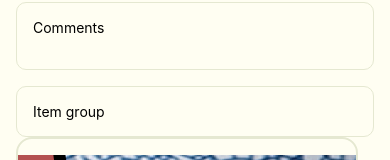
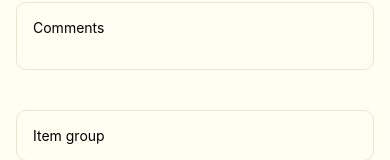
Before and after one commit to kocoukot/LikeList_ReactN, a React Native app: screen /AddNewItem in a window 390 px wide. Shown: the part 145-305 px from the top of the page. Built offline with nearby package versions, Linux system fonts and the light colour scheme; what react-native would draw is missing.

Commit message:
code refactor

```diff
--- a/package.json
+++ b/package.json
@@ -21,6 +21,7 @@
     "expo-font": "^11.1.1",
     "react": "18.2.0",
     "react-native": "0.71.7",
+    "react-native-draggable-flatlist": "^4.0.1",
     "react-native-gesture-handler": "^2.9.0",
     "react-native-ionicons": "^4.6.5",
     "react-native-reanimated": "^3.1.0",
--- a/src/screens/GroupItemList.tsx
+++ b/src/screens/GroupItemList.tsx
@@ -24,7 +24,7 @@ export function GroupItemList({route}) {
   return (
     <View style={styles.container}>
       <FlatList
-        keyExtractor={item => item.id}
+        keyExtractor={item => item.key}
         data={filteredList}
         renderItem={itemData => (
           <View style={{flexDirection: 'row', justifyContent:'space-between', alignContent:'space-between', alignItems:"center"}}>
--- a/src/screens/addNewItem/AddItemScreen.tsx
+++ b/src/screens/addNewItem/AddItemScreen.tsx
@@ -1,5 +1,11 @@
 import React, {useState} from 'react';
-import {StyleSheet, View, SafeAreaView, ScrollView, FlatList} from 'react-native';
+import {
+  StyleSheet,
+  View,
+  SafeAreaView,
+  ScrollView,
+  FlatList,
+} from 'react-native';
 
 import {Colors} from '../../utils/Colors';
 import {MainAppButton} from '../../components/Buttons';
@@ -27,7 +33,7 @@ export function AddNewItemScreen() {
   const [itemGroupName, setItemGroupName] = useState('');
   const [itemComments, setItemComments] = useState('');
   const [selectedColor, setSelectedColor] = useState('#ffd6d6');
-  const [selectedRating, setSelectedRating] = useState(4.5);
+  const [selectedRating, setSelectedRating] = useState(4);
   const [selectedIcon, setSelectedIcon] = useState('');
 
   const onSelectColor = ({hex}) => {
@@ -38,7 +44,7 @@ export function AddNewItemScreen() {
   function onAddNewItem() {
     if (itemName.length > 0 && itemGroupName.length > 0) {
       const newItem: LikedItem = {
-        id: uuid.v4().toString(),
+        key: uuid.v4().toString(),
         itemName: itemName,
         itemComments: itemComments,
         itemGroup: itemGroupName,
@@ -54,12 +60,15 @@ export function AddNewItemScreen() {
   return (
     <GestureHandlerRootView style={{flex: 1}}>
       <SafeAreaView style={styles.container}>
-
         <ScrollView
-
-          contentContainerStyle={{ flexGrow: 1, justifyContent: 'space-between', flexDirection: 'column' , backgroundColor: Colors.backgroundColor,}}
-
-         nestedScrollEnabled={true} alwaysBounceVertical={false}>
+          contentContainerStyle={{
+            flexGrow: 1,
+            justifyContent: 'space-between',
+            flexDirection: 'column',
+            backgroundColor: Colors.backgroundColor,
+          }}
+          nestedScrollEnabled={true}
+          alwaysBounceVertical={false}>
           <View style={styles.viewStyle}>
             <InputComponent
               limitAmount={30}
@@ -80,6 +89,7 @@ export function AddNewItemScreen() {
               }}
             />
 
+            <View style={{height: 24}} />
             <InputComponent
               limitAmount={30}
               placeholder={'Item group'}
--- a/src/store/groups.tsx
+++ b/src/store/groups.tsx
@@ -1,7 +1,7 @@
 import { createSlice, PayloadAction } from '@reduxjs/toolkit';
 
 export type LikedItem = {
-  id: string
+  key: string
   itemName: string
   itemComments: string
   itemGroup: string
@@ -30,7 +30,7 @@ export const likeListGroupSlice = createSlice({
       state.items.list.push(action.payload);
     },
     removeItem: (state, action) => {
-      state.items.list = state.items.list.filter(todo => todo.id !== action.payload);
+      state.items.list = state.items.list.filter(todo => todo.key !== action.payload);
 
     },
   },
```
Also changed, not shown: 2 other files (tests, documents, lock files or other folders).
